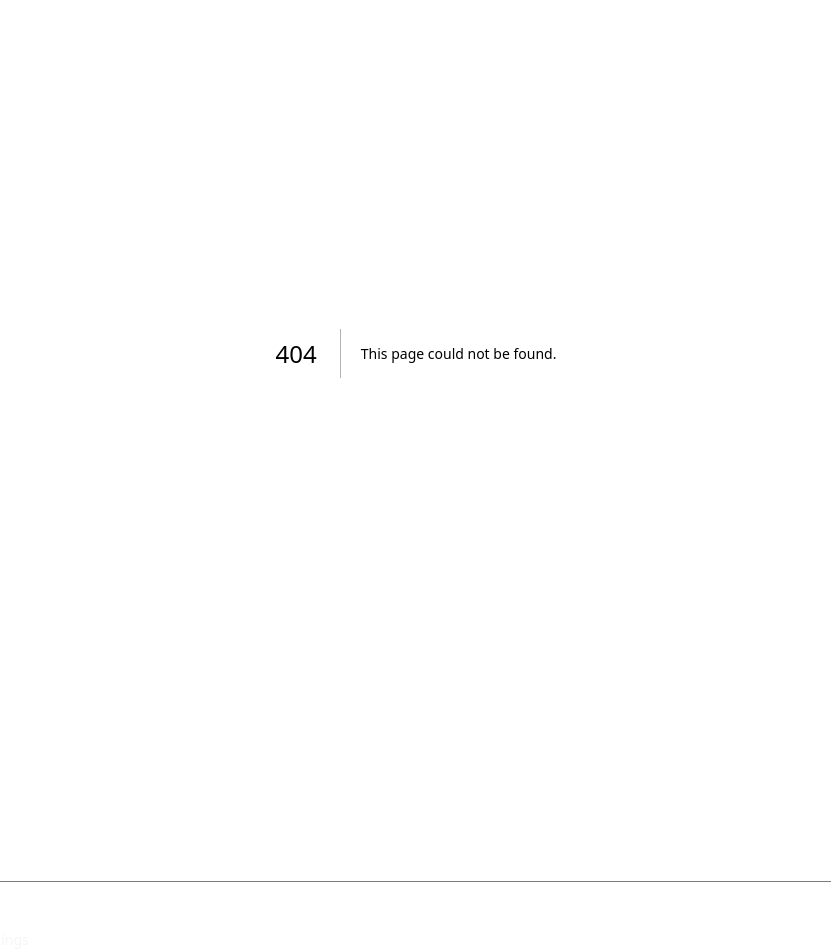
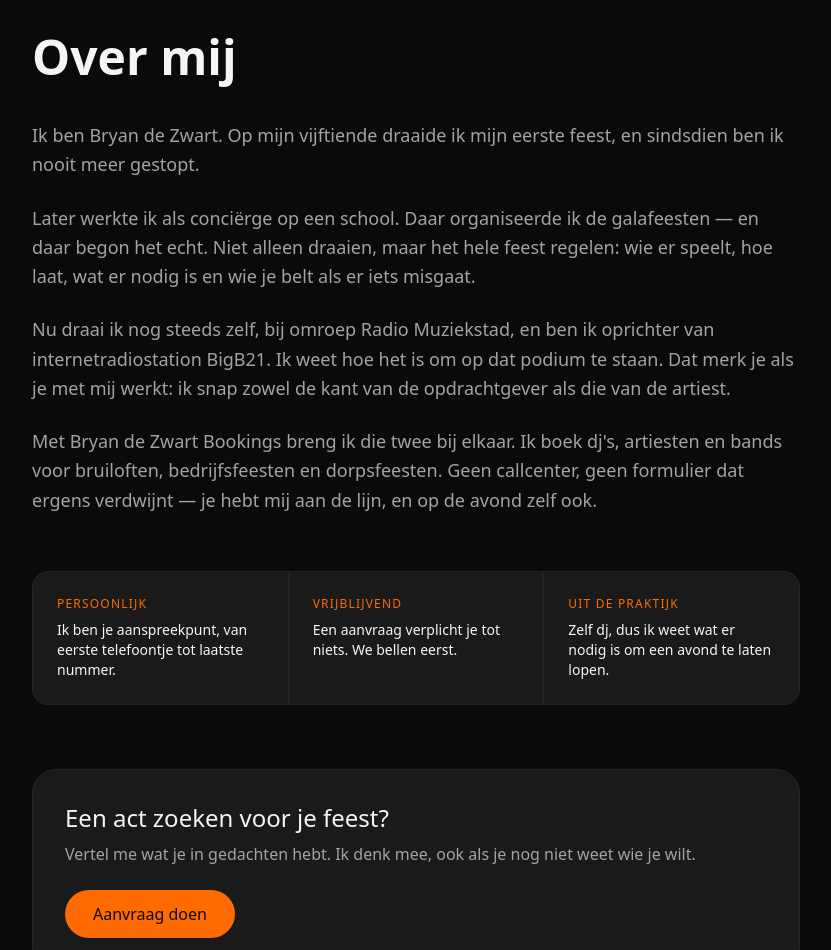
Before and after one commit to bryandezwart-portfolio/bdzbookings-site, a Next.js app: page /over in a window 1280 px wide. Before the commit this address had no page. Shown: the part 120-1070 px from the top of the page, without its empty margins (224-1055 px from the left). Built offline with nearby package versions, Linux system fonts and the light colour scheme.

Commit message:
Pagina over mij

```diff
--- /dev/null
+++ b/app/over/page.tsx
@@ -0,0 +1,38 @@
+import Link from "next/link";
+
+export const metadata = {
+  title: "Over mij | Bryan de Zwart Bookings",
+  description: "Bryan de Zwart boekt dj's, artiesten en bands. Al sinds mijn vijftiende sta ik achter de draaitafel; nu regel ik ook de acts voor jouw feest.",
+};
+
+export default function OverPage() {
+  return (
+    <main className="min-h-screen px-6 py-20">
+      <div className="mx-auto max-w-3xl">
+        <h1 className="text-4xl font-semibold sm:text-5xl">Over mij</h1>
+
+        <div className="mt-10 space-y-6 text-lg leading-relaxed text-dim">
+          <p>Ik ben Bryan de Zwart. Op mijn vijftiende draaide ik mijn eerste feest, en sindsdien ben ik nooit meer gestopt.</p>
+
+          <p>Later werkte ik als conci&euml;rge op een school. Daar organiseerde ik de galafeesten &mdash; en daar begon het echt. Niet alleen draaien, maar het hele feest regelen: wie er speelt, hoe laat, wat er nodig is en wie je belt als er iets misgaat.</p>
+
+          <p>Nu draai ik nog steeds zelf, bij omroep Radio Muziekstad, en ben ik oprichter van internetradiostation BigB21. Ik weet hoe het is om op dat podium te staan. Dat merk je als je met mij werkt: ik snap zowel de kant van de opdrachtgever als die van de artiest.</p>
+
+          <p>Met Bryan de Zwart Bookings breng ik die twee bij elkaar. Ik boek dj&apos;s, artiesten en bands voor bruiloften, bedrijfsfeesten en dorpsfeesten. Geen callcenter, geen formulier dat ergens verdwijnt &mdash; je hebt mij aan de lijn, en op de avond zelf ook.</p>
+        </div>
+
+        <div className="mt-14 grid gap-px overflow-hidden rounded-2xl border border-rand bg-rand sm:grid-cols-3">
+          <div className="bg-kaart p-6"><p className="text-xs uppercase tracking-widest text-oranje">Persoonlijk</p><p className="mt-2 text-sm">Ik ben je aanspreekpunt, van eerste telefoontje tot laatste nummer.</p></div>
+          <div className="bg-kaart p-6"><p className="text-xs uppercase tracking-widest text-oranje">Vrijblijvend</p><p className="mt-2 text-sm">Een aanvraag verplicht je tot niets. We bellen eerst.</p></div>
+          <div className="bg-kaart p-6"><p className="text-xs uppercase tracking-widest text-oranje">Uit de praktijk</p><p className="mt-2 text-sm">Zelf dj, dus ik weet wat er nodig is om een avond te laten lopen.</p></div>
+        </div>
+
+        <div className="mt-16 rounded-3xl border border-rand bg-kaart p-8">
+          <h2 className="text-2xl font-medium">Een act zoeken voor je feest?</h2>
+          <p className="mt-2 text-dim">Vertel me wat je in gedachten hebt. Ik denk mee, ook als je nog niet weet wie je wilt.</p>
+          <Link href="/contact" className="mt-6 inline-block rounded-full bg-oranje px-7 py-3 font-medium text-zwart transition hover:opacity-90">Aanvraag doen</Link>
+        </div>
+      </div>
+    </main>
+  );
+}
```
